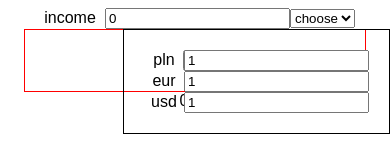
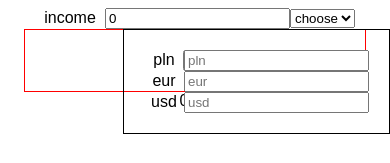
Before and after one commit to ijsyouridea/expense_forecast_tool, a React (Create React App) app: page / in a window 390 px wide. Shown: the top 163 px of the page. Built offline with nearby package versions, Linux system fonts and the light colour scheme.

Commit message:
chore: added support for mobile devices native number inputs

```diff
--- a/package.json
+++ b/package.json
@@ -1,7 +1,7 @@
 {
-  "name": "react",
+  "name": "expense_forecast_tool",
   "version": "1.0.0",
-  "description": "React example starter project",
+  "description": "Tool to forecast how much money will stay after paying bills",
   "keywords": [
     "react",
     "starter"
--- a/public/index.html
+++ b/public/index.html
@@ -20,7 +20,7 @@
       work correctly both with client-side routing and a non-root public URL.
       Learn how to configure a non-root public URL by running `npm run build`.
     -->
-	<title>React App</title>
+	<title>Expense forecast tool</title>
 </head>
 
 <body>
--- a/src/components/CurrencyInput.js
+++ b/src/components/CurrencyInput.js
@@ -6,8 +6,9 @@ export default function CurrencyInput({ name, handler, currencies }) {
       <label style={{ width: "40px", display: "inline-block" }}>{name}</label>
       <input
         placeholder={name}
-        value={currencies[name] ?? 1}
-        onChange={(e) =>
+        type='number'
+        value={+currencies[name]}
+        onInput={(e) =>
           handler((prevValue) => {
             prevValue[name] = numberInputParser(e);
             return { ...prevValue };
--- a/src/components/Rest.js
+++ b/src/components/Rest.js
@@ -10,7 +10,7 @@ export default function Rest({ list, currencies, total, currency }) {
       if (i.currency === currency) {
         calculate -= i.amount;
       } else {
-        calculate -= i.amount * (1 / (currencies[i.currency] || 1));
+        calculate -= (i.amount||0) * (1 / (currencies[i.currency] || 1));
       }
     });
 
--- a/src/components/Spends.js
+++ b/src/components/Spends.js
@@ -38,6 +38,7 @@ export default function Spends({ list, setList, currenciesList }) {
           <input
             style={{width:'75px'}}
             value={i.amount}
+            type='number'
             onChange={(e) =>
               setList((prev) => {
 
--- a/src/components/Total.js
+++ b/src/components/Total.js
@@ -1,5 +1,4 @@
 import numberInputParser from "../utils/numberInputParser";
-
 
 export default function Total({
   total,
@@ -13,6 +12,7 @@ export default function Total({
       <label style={{ width: "70px", display: "inline-block" }}>income</label>
       <input
         placeholder="income"
+        type='number'
         value={total}
         onChange={(e) => {
           setTotal(numberInputParser(e));
--- a/src/utils/numberInputParser.js
+++ b/src/utils/numberInputParser.js
@@ -1,7 +1,7 @@
 export default function numberInputParser(e) {
   let input = e.target.value
   let res = input.match(/[0-9\.]/g)
-  let value = res ? res.join('') : 0
+  let value = res && res.join('');
   if (res && res[res.length - 1] === '.') {
     return value;
   } else {
```
